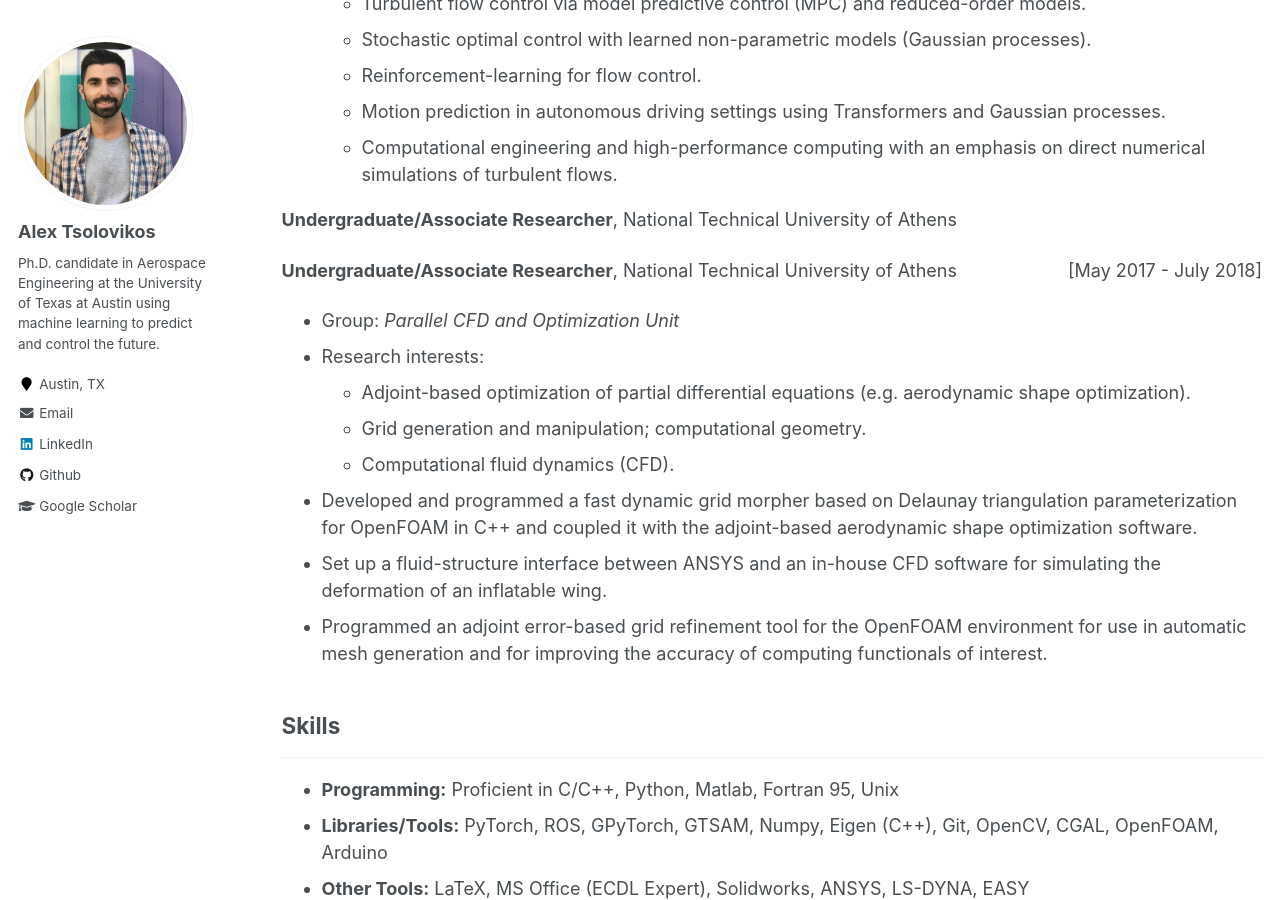
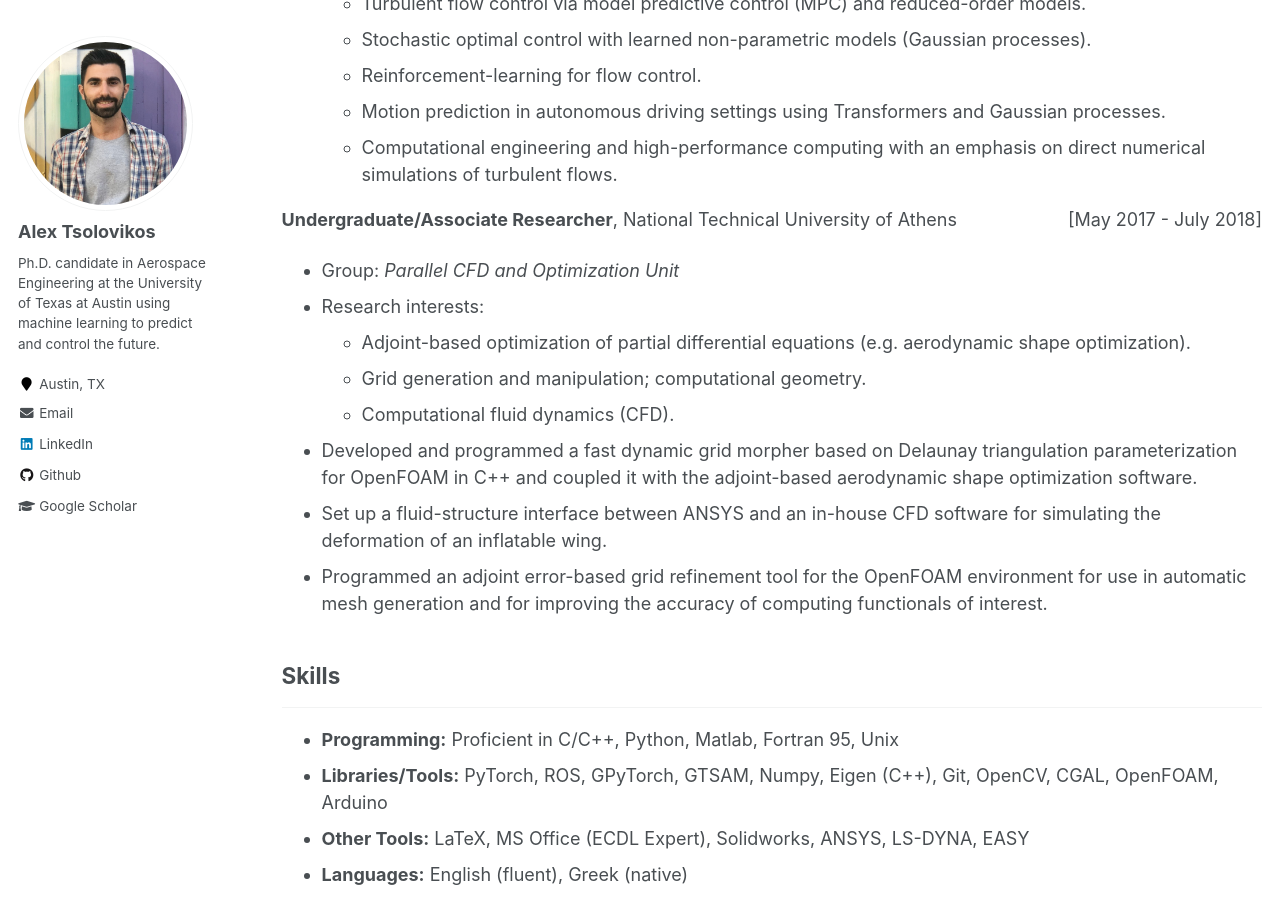
Before and after one commit to alextsolovikos/alextsolovikos.github.io, a Jekyll site: the page built from _pages/cv.md, in a window 1280 px wide and 900 px high, scrolled down 1703 px. Built offline with Jekyll 4.4.1, drawn with Linux system fonts in a browser that asks for light colours; formulas are drawn with MathJax 3.

Commit message:
Update cv.md

```diff
--- a/_pages/cv.md
+++ b/_pages/cv.md
@@ -93,8 +93,6 @@ redirect_from:
     -   Computational engineering and high-performance computing with an
         emphasis on direct numerical simulations of turbulent flows.
 
-**Undergraduate/Associate Researcher**, National Technical University of
-Athens
 <p><strong>Undergraduate/Associate Researcher</strong>, National Technical University of Athens <span style="float:right;">[May 2017 - July 2018]</span></p>
 
 -   Group: *Parallel CFD and Optimization Unit*
```
